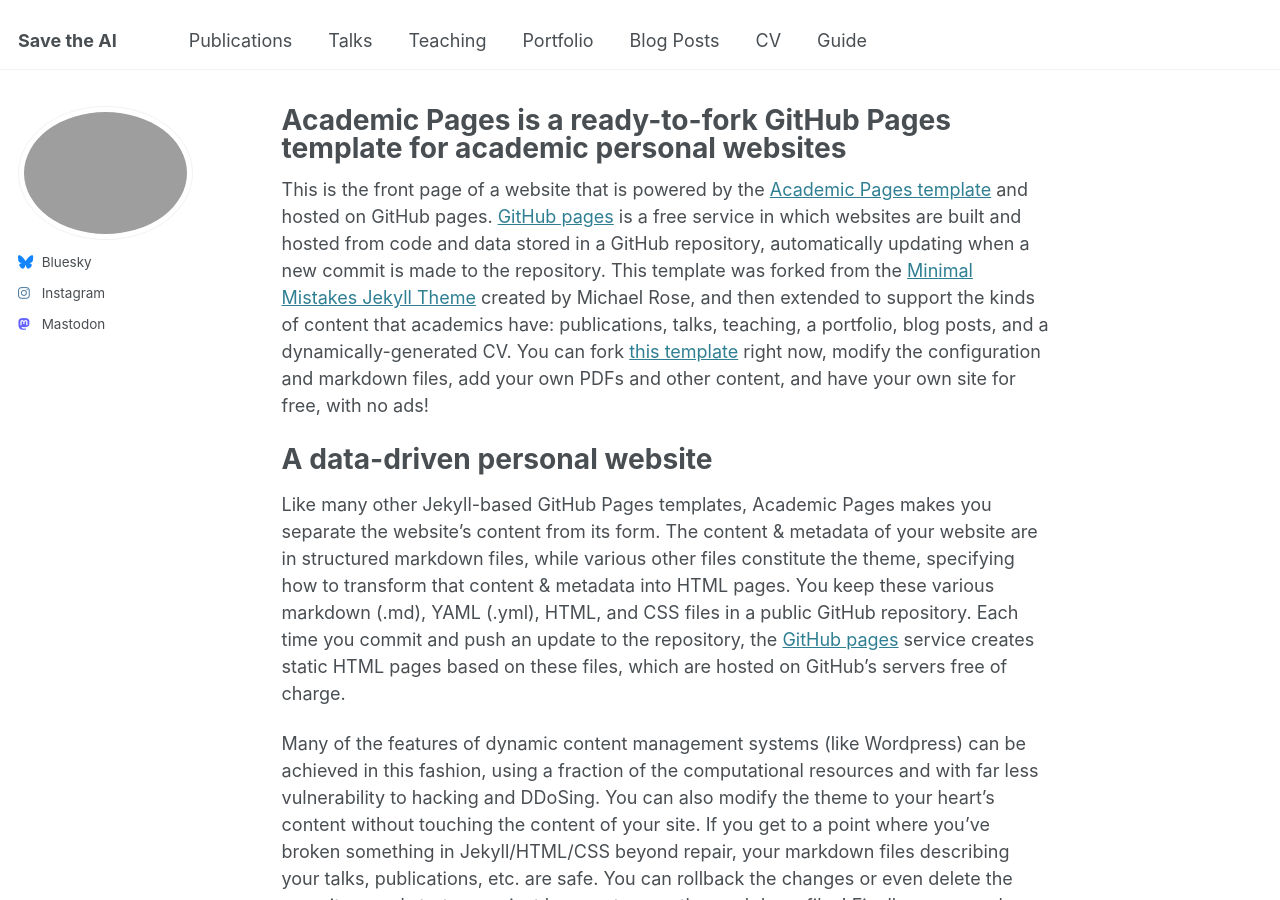
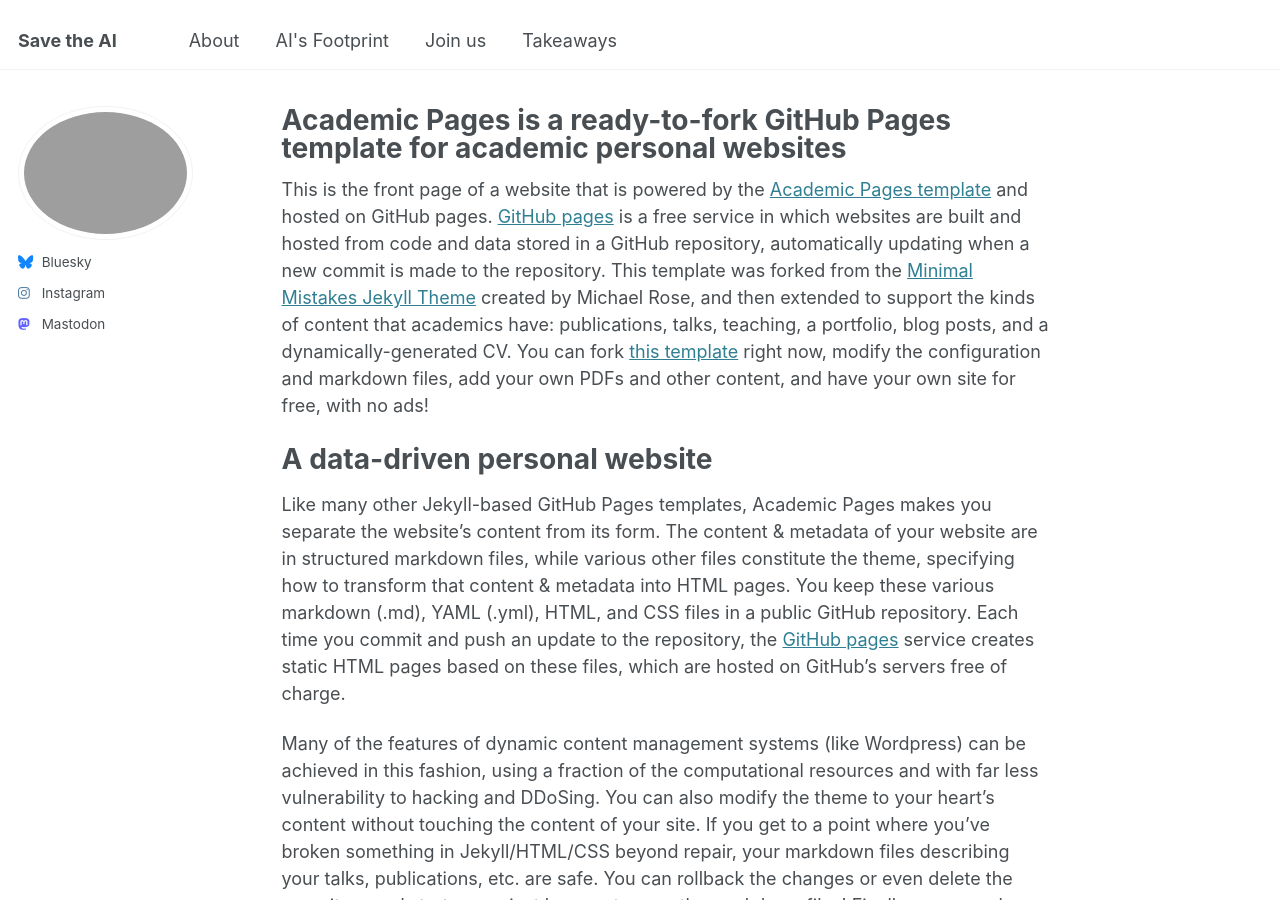
Before and after one commit to JustSustainabilityDesign/savetheAI, a Jekyll site: the page built from _pages/about.md, in a window 1280 px wide and 900 px high. Built offline with Jekyll 4.4.1, drawn with Linux system fonts in a browser that asks for light colours.

Commit message:
Update navigation.yml

```diff
--- a/_data/navigation.yml
+++ b/_data/navigation.yml
@@ -5,23 +5,14 @@
 # prevent it from being included in the site.
 
 main:
-  - title: "Publications"
-    url: /publications/
+  - title: "About"
+    url: /about/
 
-  - title: "Talks"
-    url: /talks/
+  - title: "AI's Footprint"
+    url: /ais-footprint/
 
-  - title: "Teaching"
-    url: /teaching/
+  - title: "Join us"
+    url: /join-us/
 
-  - title: "Portfolio"
-    url: /portfolio/
-
-  - title: "Blog Posts"
-    url: /year-archive/
-
-  - title: "CV"
-    url: /cv/
-
-  - title: "Guide"
-    url: /markdown/
+  - title: "Takeaways"
+    url: /takeaways/
```
